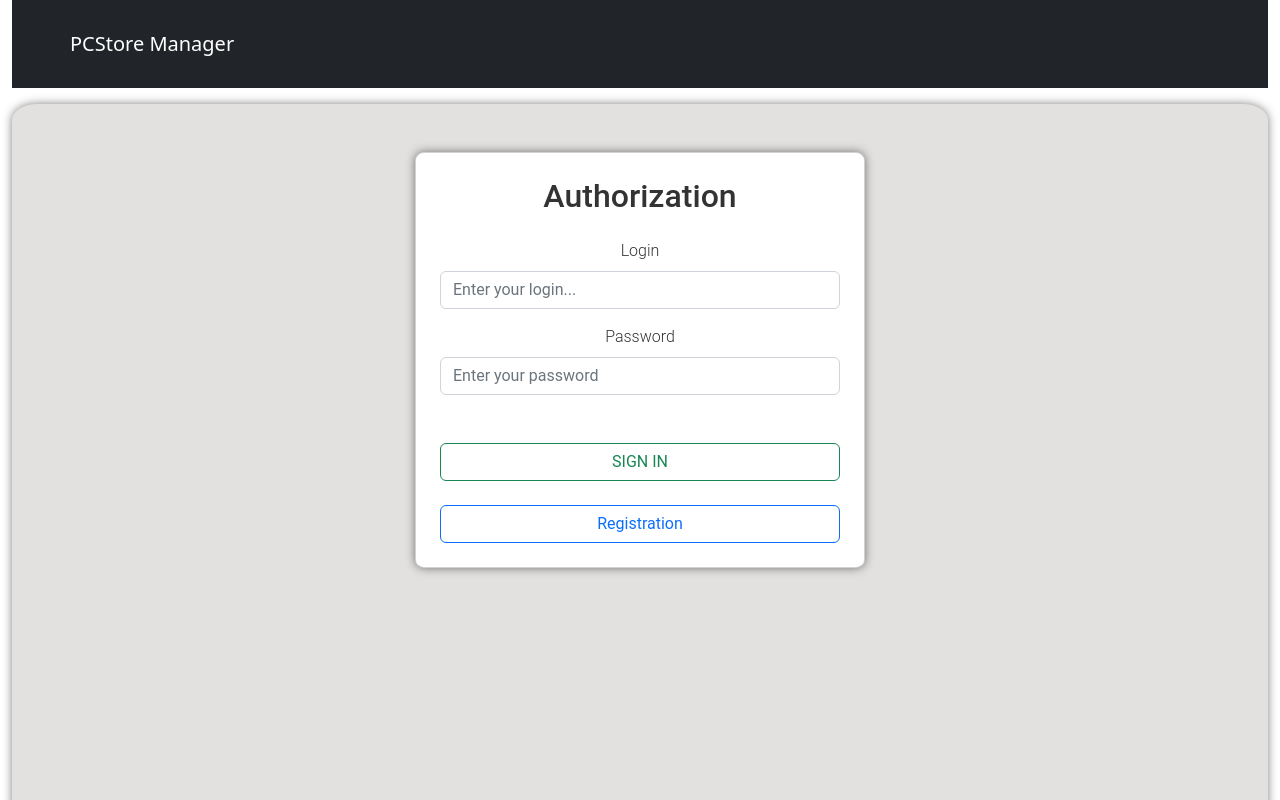
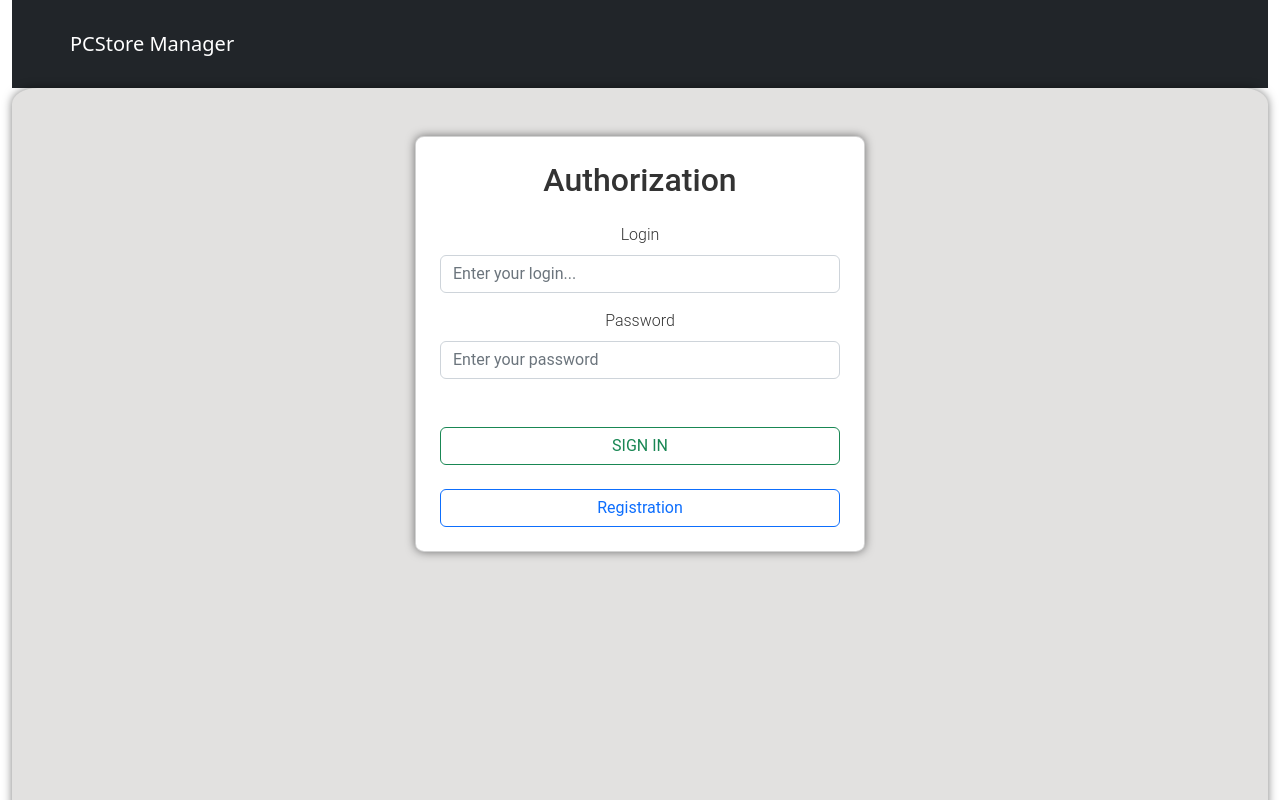
Before and after one commit to VadimZubchenko/WebApp-PcStore-Backend, a React (Create React App) app in the folder frontend/: page / in a window 1280 px wide. Shown: the top 800 px of the page. Built offline with nearby package versions, Linux system fonts and the light colour scheme.

Commit message:
Fix frontend with top/button border of grey-background

```diff
--- a/frontend/src/App.css
+++ b/frontend/src/App.css
@@ -201,7 +201,6 @@
 }
 
 .card-box {
-  margin: 16px 0 16px 0px;
   border-radius: 2%;
   box-shadow: 0 0 10px rgba(0, 0, 0, 0.5);
 }
```
